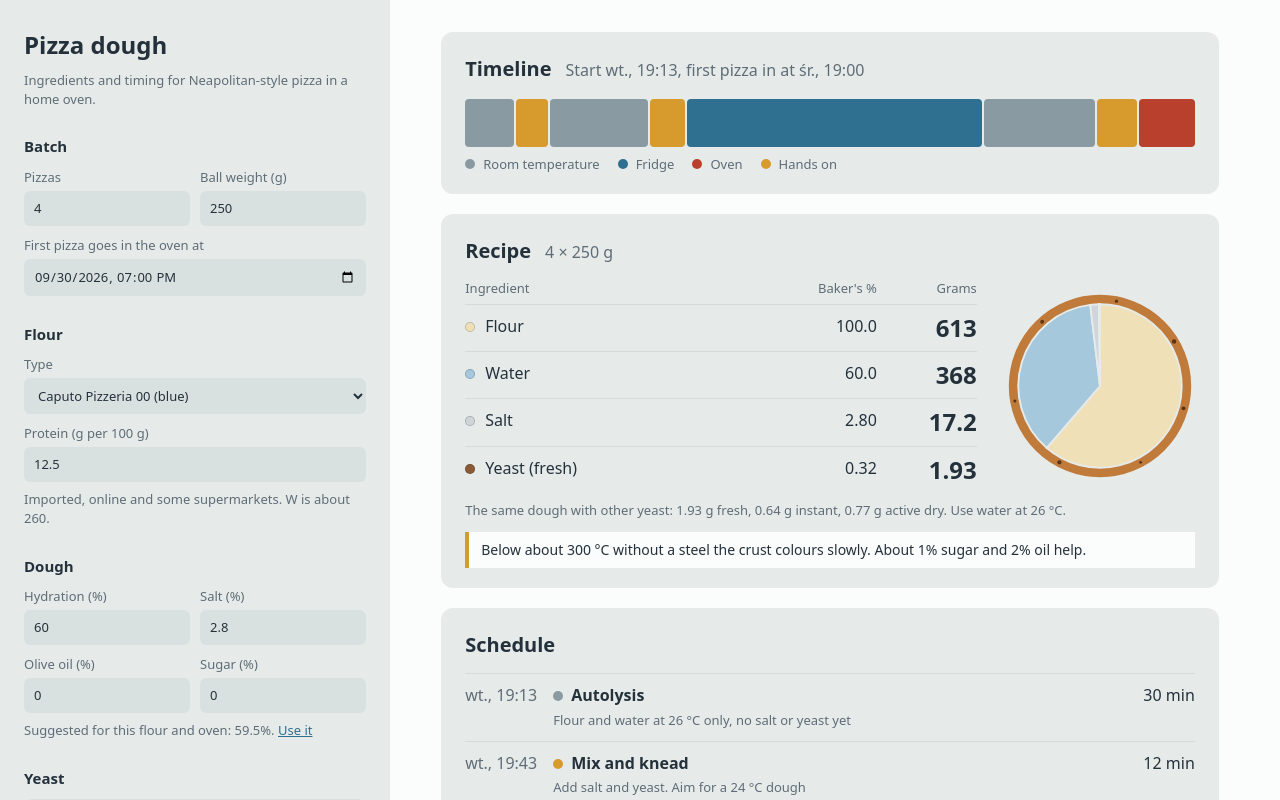
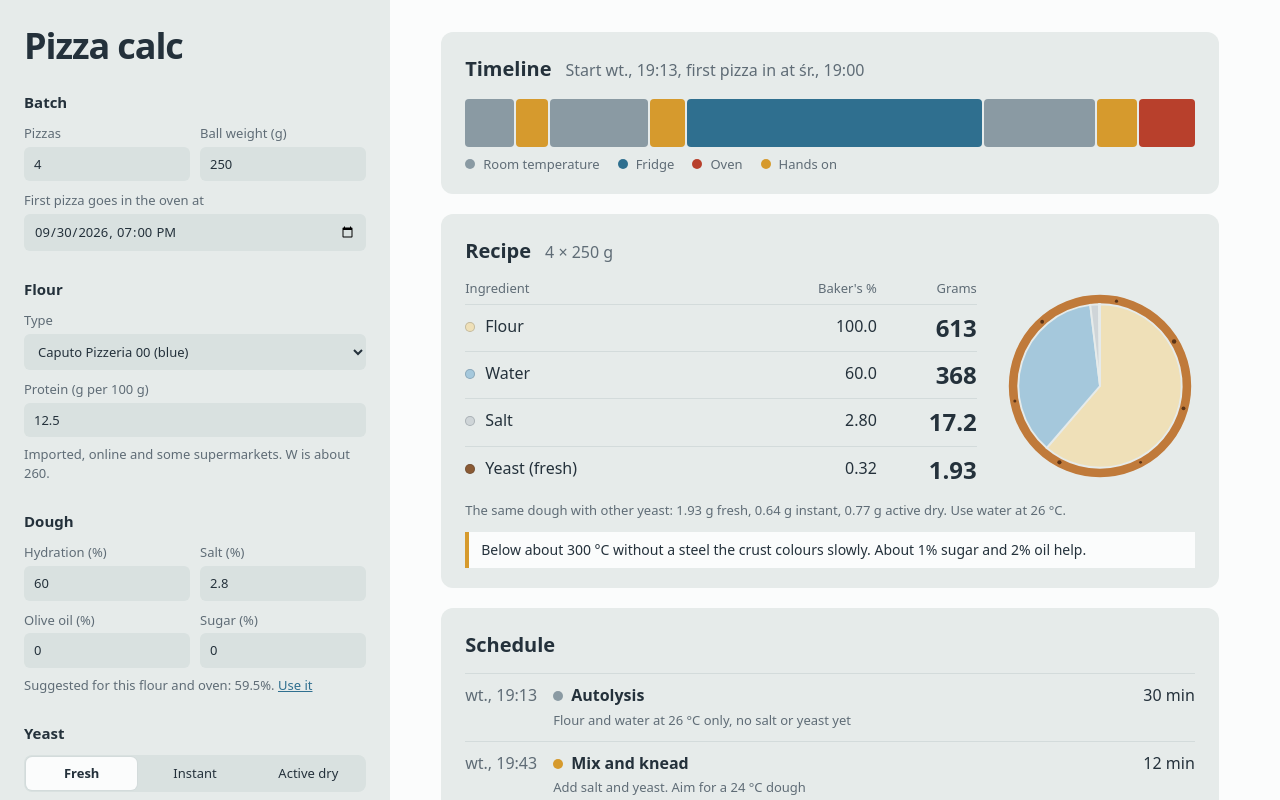
Before and after one commit to Nodo1221/Pizza-panel, a React (Vite) app: page / in a window 1280 px wide. Shown: the top 800 px of the page. Built offline with nearby package versions, Linux system fonts and the light colour scheme.

Commit message:
Title: Pizza calc, no subtitle

```diff
--- a/src/App.tsx
+++ b/src/App.tsx
@@ -67,8 +67,7 @@ export default function App() {
   return (
     <div className="app">
       <aside className="side">
-        <h1>Pizza dough</h1>
-        <p className="hint">Ingredients and timing for Neapolitan-style pizza in a home oven.</p>
+        <h1>Pizza calc</h1>
 
         <div className="g">
           <h2>Batch</h2>
--- a/src/index.css
+++ b/src/index.css
@@ -36,7 +36,7 @@ body {
   font: 16px/1.45 system-ui, sans-serif;
   font-variant-numeric: tabular-nums;
 }
-h1 { font-size: 24px; font-weight: 650; margin: 0 0 4px; }
+h1 { font-size: 36px; font-weight: 800; letter-spacing: -0.03em; line-height: 1; margin: 0 0 4px; }
 h2 { margin: 0; }
 
 .app { display: grid; grid-template-columns: minmax(300px, 390px) 1fr; min-height: 100vh; }
```
